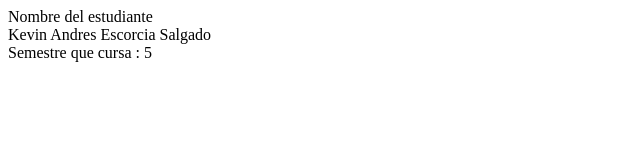
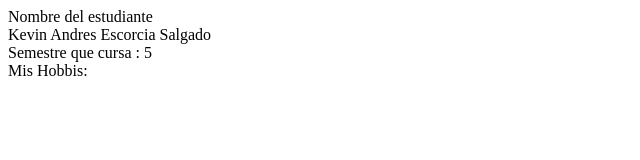
Before and after one commit to Atomic012/Git_GitHub_taller, a plain HTML site: page index.html in a window 1280 px wide. Shown: the full height of the page, 0-640 px from the left. Drawn offline with Linux system fonts and the light colour scheme.

Commit message:
three_kof

```diff
--- a/index.html
+++ b/index.html
@@ -11,6 +11,7 @@
     <div>Nombre del estudiante </div>
     <div>Kevin Andres Escorcia Salgado </div>
     <div>Semestre que cursa : 5</div>
+    <div>Mis Hobbis:</div>
 </body>
 
 </html>
```
